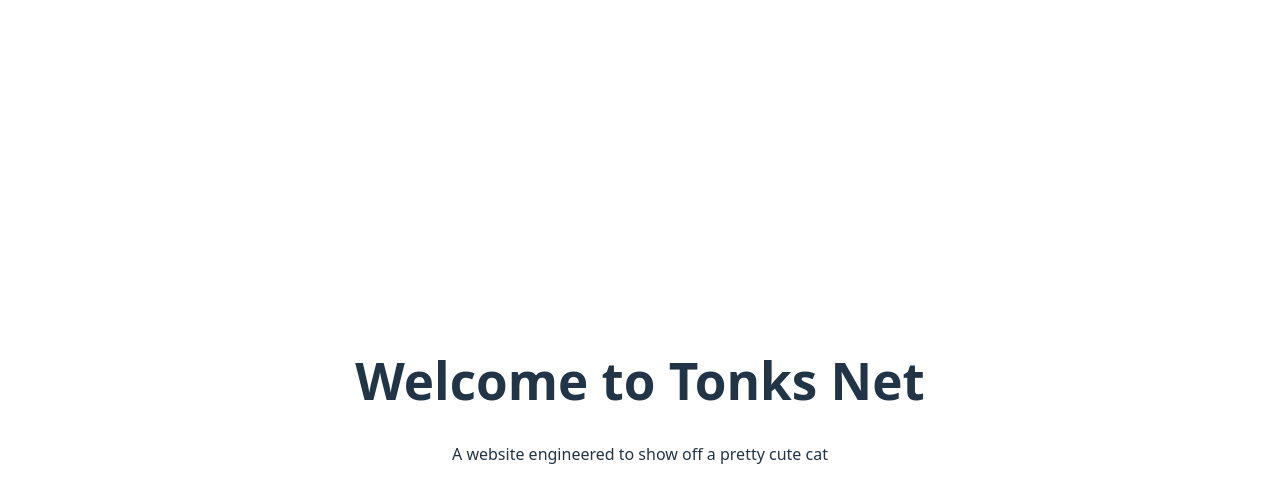
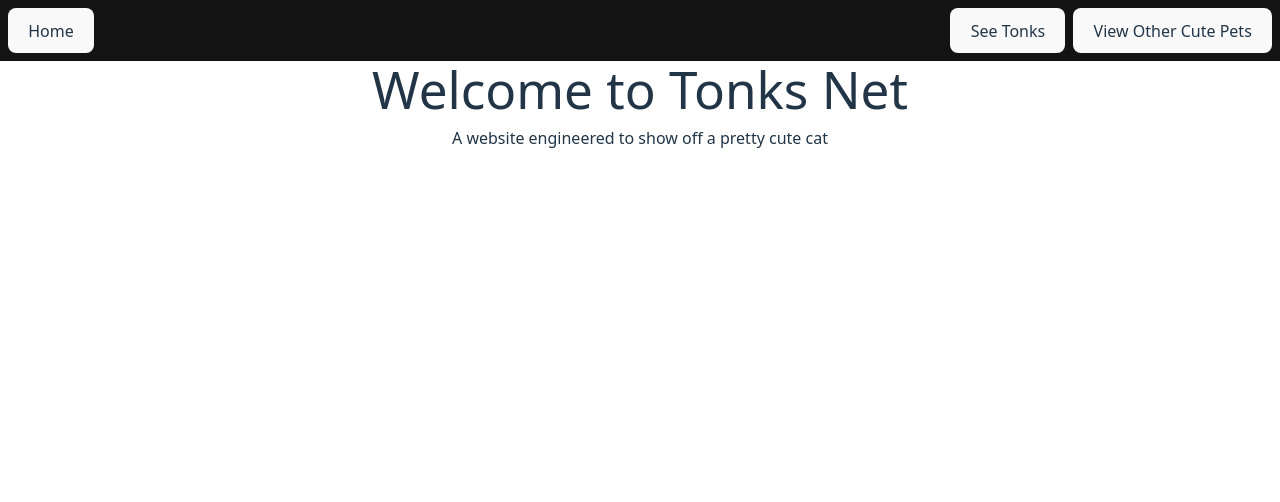
Before and after one commit to joffutt-dev/tonks-net, a Svelte app: page / in a window 1280 px wide. Shown: the top 502 px of the page. Built offline with nearby package versions, Linux system fonts and the light colour scheme.

Commit message:
adding tailwind and basic header

```diff
--- a/package.json
+++ b/package.json
@@ -21,5 +21,9 @@
     "typescript": "~5.7.2",
     "typescript-eslint": "^8.26.1",
     "vite": "^6.2.0"
+  },
+  "dependencies": {
+    "@tailwindcss/vite": "^4.1.0",
+    "tailwindcss": "^4.1.0"
   }
 }
--- a/src/App.svelte
+++ b/src/App.svelte
@@ -1,25 +1,28 @@
 <script lang="ts">
+  import Header from "./lib/Header.svelte";
 </script>
 
 <main>
   <div>
-    <div>
+    <Header />
+    <div class="flex text-center ml-auto mr-auto">
       <!-- className="bg-white dark:bg-slate-800 m-2 p-4 rounded-2xl shadow-xl text-center" -->
-
+      <div class="m-auto">
         <h1>
           <!-- className="text-slate-900 dark:text-white"> -->
           Welcome to Tonks Net
         </h1>
-      <p>
+        <p class="mt-2">
           <!-- className="text-slate-500 dark:text-slate-400 mt-2 text-sm mb-2" -->
           A website engineered to show off a pretty cute cat
         </p>
+      </div>
       <!-- <img src={sullytoy} alt="sully coot" /> -->
     </div>
   </div>
 </main>
 
-<style>
+<!-- <style>
   .logo {
     height: 6em;
     padding: 1.5em;
@@ -35,4 +38,4 @@
   .read-the-docs {
     color: #888;
   }
-</style>
+</style> -->
--- a/src/app.css
+++ b/src/app.css
@@ -1,3 +1,5 @@
+@import "tailwindcss";
+
 :root {
   font-family: system-ui, Avenir, Helvetica, Arial, sans-serif;
   line-height: 1.5;
@@ -22,13 +24,13 @@ a:hover {
   color: #535bf2;
 }
 
-body {
+/* body {
   margin: 0;
   display: flex;
   place-items: center;
   min-width: 320px;
   min-height: 100vh;
-}
+} */
 
 h1 {
   font-size: 3.2em;
@@ -39,12 +41,12 @@ h1 {
   padding: 2em;
 }
 
-#app {
+/* #app {
   max-width: 1280px;
   margin: 0 auto;
   padding: 2rem;
   text-align: center;
-}
+} */
 
 button {
   border-radius: 8px;
--- /dev/null
+++ b/src/lib/Header.svelte
@@ -0,0 +1,18 @@
+<script lang="ts">
+  let count: number = $state(0);
+  const increment = () => {
+    count += 1;
+  };
+</script>
+
+<div class="flex p-2 header-bg">
+  <button>Home</button>
+  <button class="ml-auto" onclick={increment}> See Tonks </button>
+  <button class="ml-2" onclick={increment}> View Other Cute Pets </button>
+</div>
+
+<style>
+  .header-bg {
+    background-color: #131313;
+  }
+</style>
--- a/vite.config.ts
+++ b/vite.config.ts
@@ -1,9 +1,10 @@
 import { defineConfig } from 'vite'
 import { svelte } from '@sveltejs/vite-plugin-svelte'
+import tailwindcss from '@tailwindcss/vite';
 
 // https://vite.dev/config/
 export default defineConfig({
-  plugins: [svelte()],
+  plugins: [svelte(), tailwindcss(),],
   server: {
     port: 3000
   }
```
Also changed, not shown: 1 other file (tests, documents, lock files or other folders). Lines whose indentation alone changed are shown as unchanged.
